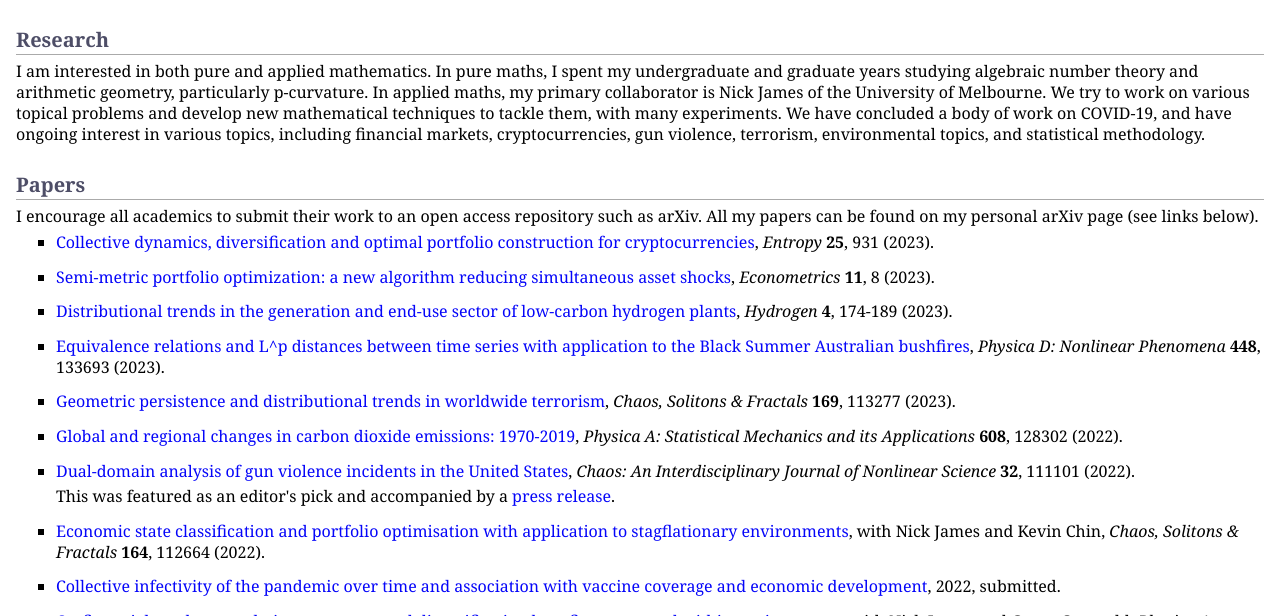
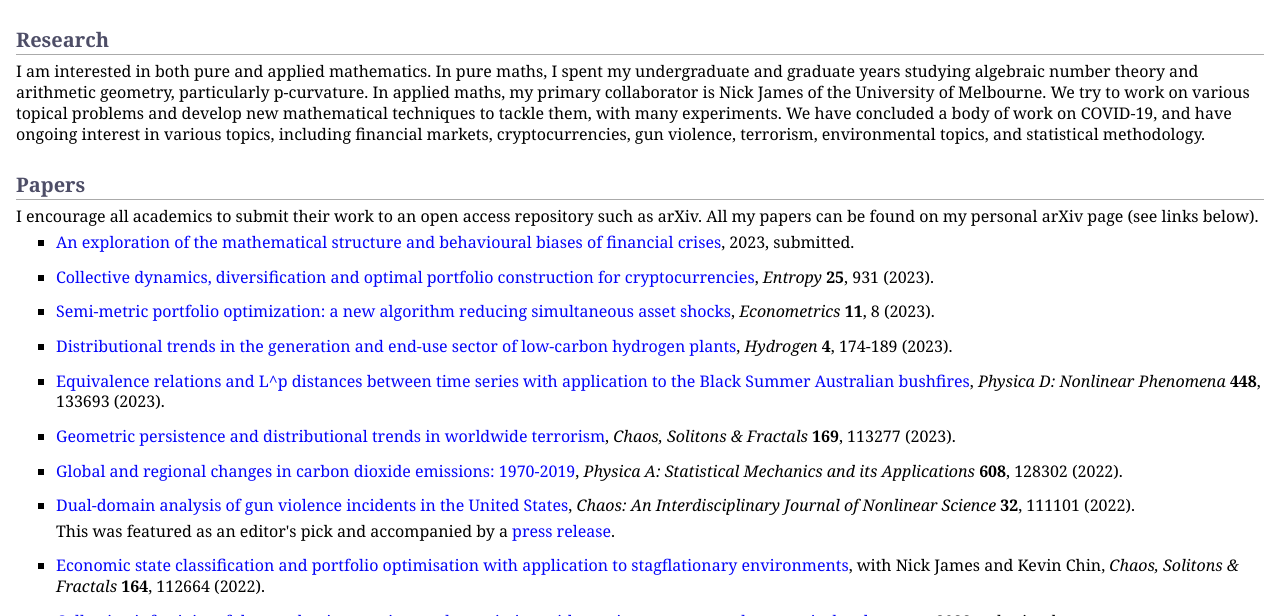
Before and after one commit to MaxMenzies/maxmenzies.com, a Jekyll site: the page index.html, which Jekyll copies as it is, in a window 1280 px wide and 900 px high, cut to the strip 284-900 px from the top of the window. Built offline with Jekyll 4.4.1, drawn with Linux system fonts in a browser that asks for light colours.

Commit message:
Financial crises paper

```diff
--- a/index.html
+++ b/index.html
@@ -39,6 +39,10 @@
 <p>I am interested in both pure and applied mathematics. In pure maths, I spent my undergraduate and graduate years studying algebraic number theory and arithmetic geometry, particularly p-curvature. In applied maths, my primary collaborator is Nick James of the University of Melbourne. We try to work on various topical problems and develop new mathematical techniques to tackle them, with many experiments. We have concluded a body of work on COVID-19, and have ongoing interest in various topics, including financial markets, cryptocurrencies, gun violence, terrorism, environmental topics, and statistical methodology.</p>
 <h2>Papers</h2>
 <p>I encourage all academics to submit their work to an open access repository such as arXiv. All my papers can be found on my personal arXiv page (see links below).</p>
+<ul>
+<li><p><a href="https://arxiv.org/abs/2307.15402">An exploration of the mathematical structure and behavioural biases of financial crises</a>, 2023, submitted.</p>
+</li>
+</ul>
 <ul>
 <li><p><a href="https://www.mdpi.com/1099-4300/25/6/931">Collective dynamics, diversification and optimal portfolio construction for cryptocurrencies</a>, <i>Entropy</i> <b>25</b>, 931 (2023).</p>
 </li>
```
